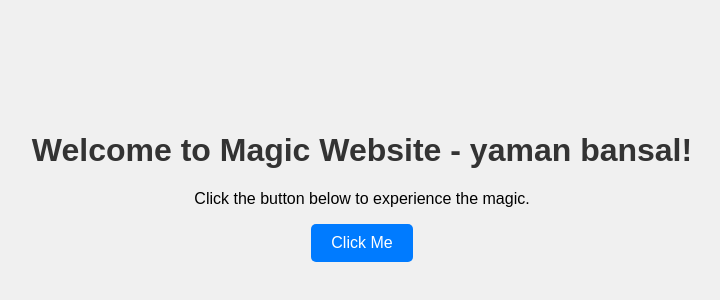
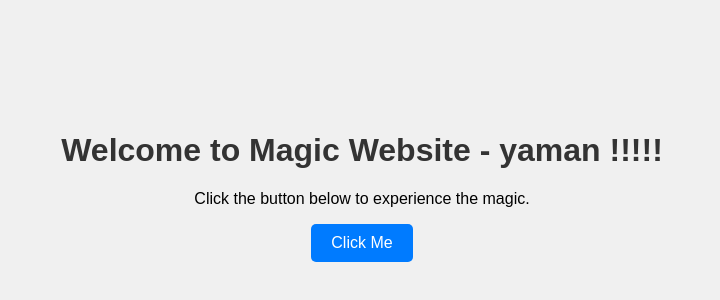
Before and after one commit to yaman0808/magicwebsite, a plain HTML site: page index.html in a window 1280 px wide. Shown: the part 214-514 px from the top of the page, without its empty margins (278-998 px from the left). Drawn offline with Linux system fonts and the light colour scheme.

Commit message:
update 2

```diff
--- a/index.html
+++ b/index.html
@@ -10,7 +10,7 @@
 
 <body>
     <div class="container">
-        <h1>Welcome to Magic Website - yaman bansal!</h1>
+        <h1>Welcome to Magic Website - yaman !!!!!</h1>
         <p>Click the button below to experience the magic.</p>
         <button id="magicButton">Click Me</button>
     </div>
```
